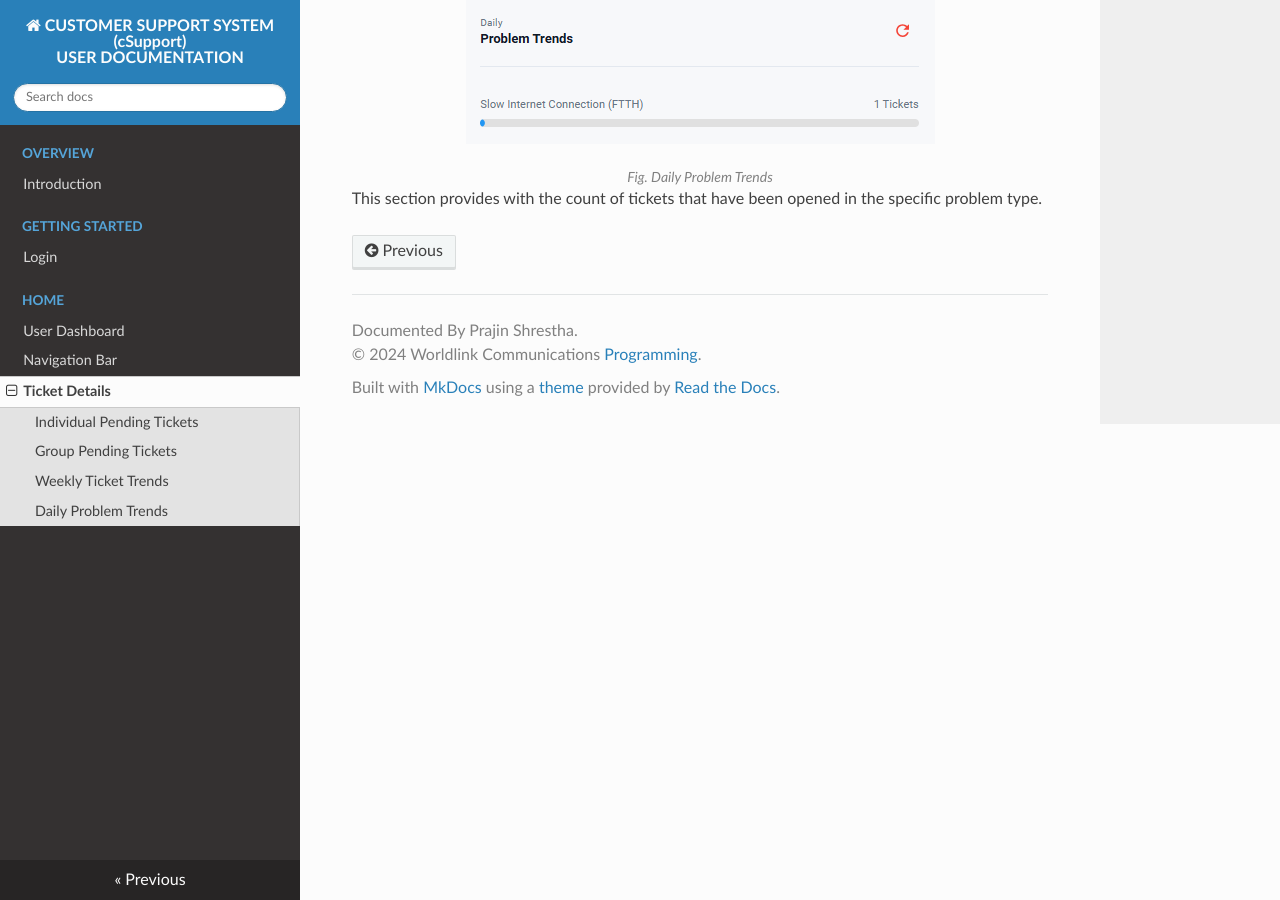
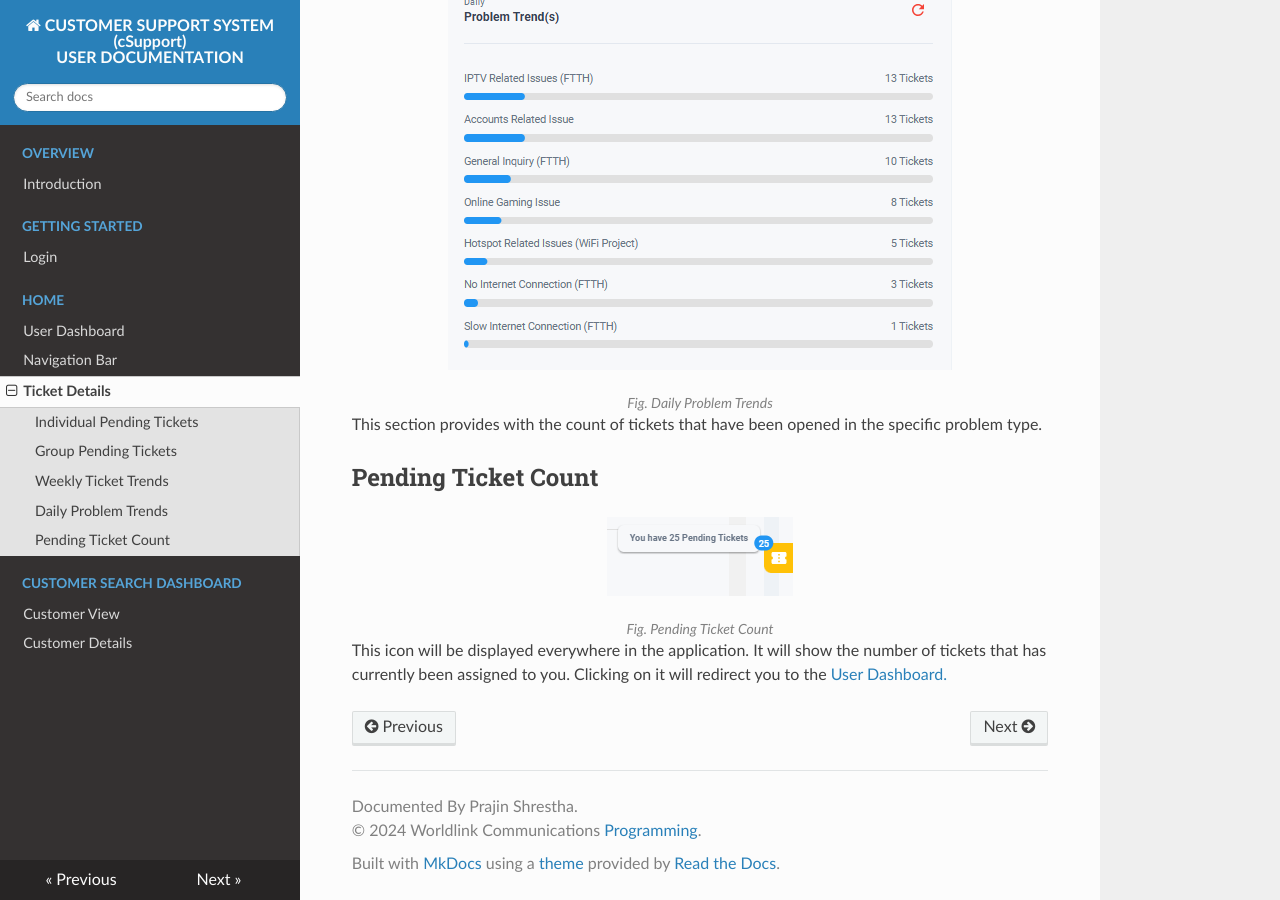
Before and after one commit to prazinn/mkdocs-cSupport-UserGuide, an MkDocs documentation site: the page built from docs/ticket-details.md, in a window 1280 px wide and 900 px high, scrolled down 1517 px. Built offline with MkDocs 1.6.1, drawn with Linux system fonts in a browser that asks for light colours; nearby versions of some CDN libraries.

Commit message:
Customer search dashboard/Customer details

```diff
--- a/docs/ticket-details.md
+++ b/docs/ticket-details.md
@@ -36,3 +36,12 @@ This section features a pie chart that visualizes ticket trends over the past we
 </div>
 
 This section provides with the count of tickets that have been opened in the specific problem type.
+
+## Pending Ticket Count
+
+![Daily Problem Trends](img/pending-ticket-count.png){ style="display: block; margin: auto;" }
+<div align="center">
+<i style="font-size: 14px; color: grey">Fig. Pending Ticket Count</i>
+</div>
+
+This icon will be displayed everywhere in the application. It will show the number of tickets that has currently been assigned to you. Clicking on it will redirect you to the [User Dashboard.](user-dashboard.md)
--- a/mkdocs.yml
+++ b/mkdocs.yml
@@ -21,7 +21,9 @@ nav:
    - User Dashboard: user-dashboard.md
    - Navigation Bar: navigation-bar.md
    - Ticket Details: ticket-details.md
-
+ - Customer Search Dashboard:
+    - Customer View: customer-view.md
+    - Customer Details: customer-details.md
 copyright: |
   Documented By Prajin Shrestha.<br>
   &copy; 2024 Worldlink Communications <a href="mailto:programming@worldlink.com.np">Programming</a>.
```
Also changed, not shown: docs/customer-details.md (added, +103 -0 lines), docs/getting_started.md (+1 -1 lines), docs/index.md (+1 -1 lines), docs/customer-view.md (added), docs/img/add-preferred-languages.png (added), docs/img/customer-details.png (added), docs/img/customer-quick-links.png (added), docs/img/daily-trends.png, docs/img/more-options.png (added), docs/img/package-details.png (added), docs/img/pending-ticket-count.png (added), docs/img/plan-information.png (added), docs/img/preferred-languages.png (added), docs/img/reset-password-prompt.png (added), 4 more files.
